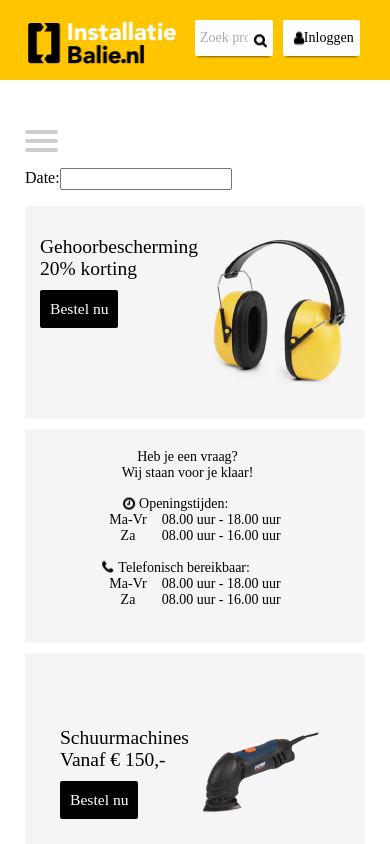
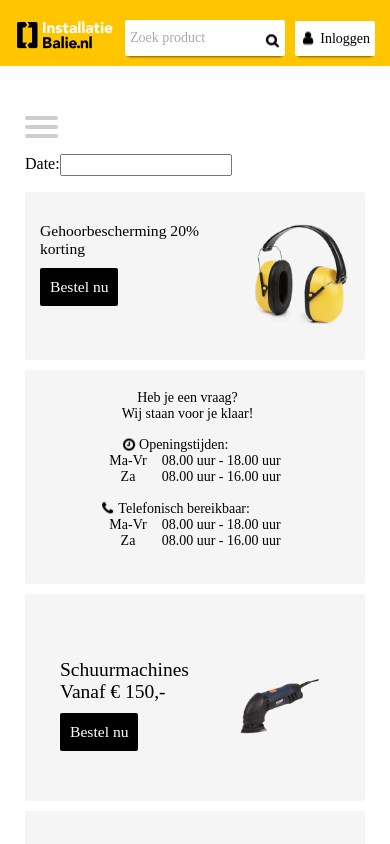
Before and after one commit to MelissaKit/LayoutISM01, a plain HTML site: page index.html in a window 390 px wide. Shown: the top 844 px of the page. Drawn offline with nearby package versions, Linux system fonts and the light colour scheme; a web font is replaced by a local one.

Commit message:
IE bugs fixed && script improved

```diff
--- a/customDateScript.js
+++ b/customDateScript.js
@@ -1,14 +1,19 @@
+$( document ).ready(function() {
+    App.datepicker.init()
+});
+
+var App = {
+    datepicker: {
+        init: function () {
             var dialogElem = $("#dialog");
-$.datepicker.setDefaults( $.datepicker.regional[ "uk" ] );
-dialogElem.dialog({ autoOpen: false, title: 'Обрано дату'});
-var holidays= ["01-01","05-01","08-24"];
-
-$(function(){
+            $.datepicker.setDefaults($.datepicker.regional["uk"]);
+            dialogElem.dialog({autoOpen: false, title: "Обрано дату"});
+            var holidays = ["01-01", "05-01", "08-24"];
             $("#datepicker").datepicker(
                 {
                     minDate: new Date(),
                     beforeShowDay: function (date) {
-                var string = jQuery.datepicker.formatDate('mm-dd', date);
+                        var string = $.datepicker.formatDate("mm-dd", date);
                         var noWeekend = $.datepicker.noWeekends(date);
                         if (noWeekend[0]) {
                             return [ holidays.indexOf(string) === -1 ]
@@ -18,8 +23,10 @@ $(function(){
                     },
                     onSelect: function(date){setTimeout(function() {
                         $('#dialogText').html(date);
-                dialogElem.dialog('open');
+                        dialogElem.dialog("open");
                     },2000)}
                 }
             );
-});
+        }
+    }
+};
--- a/customSelectScript.js
+++ b/customSelectScript.js
@@ -9,14 +9,17 @@ $( function() {
             }
 
             $( "<span>", {
-                style: item.element.attr( "data-style" ),
-                "class": "ui-icon " + item.element.attr( "data-class" )
+                class: "ui-icon "
             }).appendTo( wrapper );
 
             return li.append( wrapper ).appendTo( ul );
         }
     });
 
-    $( "#product" ).iconselectmenu().iconselectmenu( "menuWidget").addClass( "ui-menu-icons optionImage" );
+    $( "#product" ).iconselectmenu({
+    classes: {
+        "ui-selectmenu-menu": "ui-menu-icons optionImage"
+    }
+    });
 
 } );
--- a/index.html
+++ b/index.html
@@ -7,6 +7,7 @@
     <link rel="stylesheet" href="jquery-ui-1.12.1/jquery-ui.min.css">
     <link rel="stylesheet" type="text/css" href="slick/slick.css"/>
     <link rel="stylesheet" type="text/css" href="slick/slick-theme.css"/>
+    <meta name="viewport" content="width=device-width, initial-scale=1">
 </head>
 <body>
 <header>
@@ -17,7 +18,7 @@
                     <div class="logo-container">
                         <a href="index.html" class="logo"><img src="Images/menu-logo.png"></a>
                     </div>
-                    <div class="product-container">
+                    <div class="product-container but-container">
                         <select class="product f-small" id="product">
                             <option disabled selected>Producten</option>
                             <option value="myimage" data-class="image">text</option>
@@ -28,18 +29,18 @@
                         <div class="top-menu-items-block">
                             <div class="items-column">
                                 <div class="items-row">
-                                    <div class="search-container">
-                                        <input class="searchField f-small" type="text" placeholder="Zoek product">
+                                    <div class="search-container but-container">
+                                        <input class="searchField f-small but" type="text" placeholder="Zoek product">
                                         <a class="searchLink" href="index.html"></a>
                                     </div>
-                                    <div class="btw-container">
-                                        <input class="f-small" type="button" value="Excl.BTW">
+                                    <div class="btw-container but-container">
+                                        <a class="f-small but">Excl.BTW</a>
                                     </div>
-                                    <div class="log-container">
-                                        <input class="inloggen f-small" type="button" value="Inloggen">
+                                    <div class="log-container but-container">
+                                        <a class="inloggen f-small but">Inloggen</a>
                                         <div class="log-img"></div>
                                     </div>
-                                    <div class="card-container">
+                                    <div class="card-container but-container">
                                         <select class="card">
                                             <option disabled selected></option>
                                         </select>
@@ -75,7 +76,7 @@
                         <span class="hamburger"></span>
                         <span class="hamburger"></span>
                         <span class="hamburger"></span>
-                        <p class="calendar-block">Date:<input type="text" id="datepicker"/></p>
+                        <p class="calendar-block">Date:<input type="text" readonly id="datepicker"/></p>
                         <div id="dialog"><p id="dialogText"></p></div>
                         <ul class="f-small menu">
                             <li><a href="#">Behuizinger</a></li>
--- a/style.css
+++ b/style.css
@@ -48,6 +48,7 @@ header .top-menu-container {
 .items-row {
     display: flex;
     width: 100%;
+    align-items: center;
 }
 
 .hamburger-input, .hamburger {
@@ -58,7 +59,7 @@ input, select{
     font-family: Avenir-Black;
 }
 
-.top-menu input, .top-menu select {
+.top-menu a.but, .top-menu select ,.top-menu input{
     padding: 10px 5px;
     border-radius: 2px;
     background-color: black;
@@ -80,14 +81,12 @@ input, select{
 }
 
 .top-menu .logo-container {
-    width: 100%;
-    max-width: 155px;
     margin-right: 10px;
-    min-width: 85px;
 }
 
 .top-menu .logo-container a, .top-menu .logo-container img {
-    width: 100%;
+    width: 154px;
+    height: 46px;
 }
 
 .top-menu .product-container {
@@ -115,9 +114,9 @@ input, select{
 }
 
 .top-menu .search-container {
-    max-width: 900px;
-    min-width: 75px;
-    width: 100%;
+    min-width: 65px;
+    flex-basis: 65%;
+    flex-grow: 2;
     position: relative;
     margin: 0 5px;
 }
@@ -141,43 +140,38 @@ input, select{
 }
 
 .top-menu .log-container {
-    width: 100%;
-    max-width: 90px;
     margin: 0 5px;
     position: relative;
 }
 
-.top-menu .log-container input.inloggen {
-    padding-left: 20px;
+.top-menu .log-container a.inloggen {
     color: black;
+    padding-left: 25px;
     width: 100%;
     background-color: white;
+
 }
 
 .top-menu .log-container div.log-img {
     background: url("Images/sprites.png") -226px -10px transparent no-repeat;
-    width: 100%;
-    max-width: 25px;
     height: 23px;
+    width:25px ;
     position: absolute;
     top: 50%;
     transform: translateY(-50%);
-    left: 3px;
 }
 
 .top-menu .btw-container {
-    width: 100%;
-    max-width: 85px;
     margin: 0 5px;
 }
 
-.top-menu .btw-container input {
+.top-menu .btw-container a {
     width: 100%;
+    padding: 10px 10px;
 }
 
 .top-menu .card-container {
-    width: 100%;
-    max-width: 85px;
+    width: 85px;
     margin-left: 5px;
     position: relative;
 }
@@ -292,19 +286,18 @@ body span.like {
 .block-66, .block-33, .block-50 {
     background-color: rgb(245, 245, 245);
     border-radius: 2px;
-    width: 100%;
     box-sizing: border-box;
 }
 
 .right-content .block-66 {
-    max-width: 780px;
+    flex-basis: 66.66%;
     margin-right: 10px;
     padding: 30px 35px 30px 35px;
 
 }
 
 .right-content .block-33 {
-    max-width: 255px;
+    flex-basis: 33.33%;
     padding: 15px 0 35px 35px;
 }
 
@@ -315,8 +308,7 @@ body span.like {
 }
 
 .block-66-items-container div.imageContainer {
-    width: 100%;
-    max-width: 148px;
+    flex-basis: 33.33%;
     min-width: 90px;
 }
 
@@ -325,7 +317,7 @@ body span.like {
 }
 
 .block-66-items-container .infoContainer {
-    width: 100%;
+    flex-basis: 66.66%;
     align-self: flex-start;
 }
 
@@ -386,7 +378,7 @@ body span.like {
 }
 
 .block-50 {
-    max-width: 390px;
+    flex-basis: 66%;
     padding: 65px 35px 50px 35px;
 }
 
@@ -394,25 +386,26 @@ body span.like {
     margin-right: 10px;
 }
 
-.block-50 div.image-50-first {
-    width: 100%;
-    max-width: 121px;
-    min-width: 110px;
-}
-
-.block-50 div.image-50-second {
-    width: 100%;
-    max-width: 94px;
-    min-width: 75px;
-}
-
-.block-50 div.imageContainer img, .block-50 div.infoContainer .text-block {
-    width: 100%;
+.block-50 div.imageContainer {
+    flex-basis: 38%;
+    min-width: 90px;
 }
 
 .block-50 div.infoContainer {
+    flex-basis: 62%;
+}
+
+.block-50 .imageContainer>img{
     width: 100%;
-    max-width: 200px;
+    float: right;
+}
+
+.block-50 .image-50-first>img{
+    max-width: 121px;
+}
+
+.block-50 .image-50-second>img{
+    max-width: 94px;
 }
 
 .block-50 input {
@@ -688,14 +681,21 @@ footer input::placeholder, header input::placeholder, input, select {
 }
 
 @media only screen and (max-width: 1023px ) {
+    .block-50 div.imageContainer {
+        flex-basis: 33%;
+    }
+
+    .block-50 div.infoContainer {
+        flex-basis: 67%;
+    }
 
     .two-block-container-66-33, .two-block-container-50-50, .posters-container {
         flex-direction: column;
         justify-content: center;
     }
 
-    .two-block-container-66-33, .block-66 .infoContainer span.f-big, .two-block-container-50-50 .block-50 .infoContainer span {
-        font-size: 5vw;
+    .right-content .two-block-container-66-33>div, .right-content .two-block-container-50-50>div.block-50{
+        margin-right: 0px;
     }
 
     .two-block-container-50-50 .block-50 .imageContainer{
@@ -704,7 +704,11 @@ footer input::placeholder, header input::placeholder, input, select {
     }
 
     .right-content .block-50, .right-content .block-66, .right-content .block-33 {
-        max-width: 1000px;
+        flex-basis: auto;
+    }
+
+    .right-content .block-66 .infoContainer span.f-big{
+        font-size: 4vw;
     }
 
     .block-50-items-container {
@@ -715,10 +719,6 @@ footer input::placeholder, header input::placeholder, input, select {
         padding-left: 0;
         text-align: center;
         margin-top: 10px;
-    }
-
-    .slider .text ul li.f-bigger{
-        font-size: 10vw;
     }
 
     .poster {
@@ -763,6 +763,19 @@ footer input::placeholder, header input::placeholder, input, select {
 }
 
 @media only screen and (max-width: 639px ) {
+    .header-wrapper{
+        padding: 0 10px;
+    }
+
+    .top-menu .logo-container{
+        margin: 0 5px;
+    }
+
+    .top-menu .logo-container a, .top-menu .logo-container img {
+        width: 100px;
+        height: auto;
+    }
+
 
     .calendar-block{
         padding-left: 10px;
@@ -774,6 +787,15 @@ footer input::placeholder, header input::placeholder, input, select {
 
     .right-content .infoContainer input {
         font-size: 4vw;
+    }
+
+    .two-block-container-66-33, .block-66 .infoContainer span.f-big, .two-block-container-50-50 .block-50 .infoContainer span {
+        font-size: 5vw;
+    }
+
+
+    .slider .text ul li.f-bigger{
+        font-size: 10vw;
     }
 
     .right-content .block-66 {
@@ -858,32 +880,32 @@ footer input::placeholder, header input::placeholder, input, select {
         opacity 0.55s ease;
     }
 
-    span.hamburger:first-child {
+    .left-side-menu span.hamburger:first-child {
         transform-origin: 0% 0%;
     }
 
-    span.hamburger:nth-last-child(2) {
+    .left-side-menu span.hamburger:nth-child(3) {
         transform-origin: 0% 100%;
     }
 
-    .left-side-menu input:checked ~ span {
+    .left-side-menu input:checked ~ .hamburger {
         opacity: 1;
         transform: rotate(45deg) translate(-2px, -1px);
         background: #232323;
     }
 
-    .left-side-menu input:checked ~ span:nth-last-child(3) {
+    .left-side-menu input:checked ~ .hamburger:nth-child(3) {
+        transform: rotate(-45deg) translate(-5px, 5px);
+    }
+
+    .left-side-menu input:checked ~ .hamburger:nth-last-child(3) {
         opacity: 0;
         transform: rotate(0deg) scale(0.2, 0.2);
     }
 
-    .left-side-menu input:checked ~ span:nth-last-child(2) {
-        transform: rotate(-45deg) translate(0, -1px);
-    }
 
     .left-side-menu .menu {
         position: absolute;
-        width: 300px;
         padding: 50px;
 
         background: #ededed;
```
Lines whose indentation alone changed are shown as unchanged.
